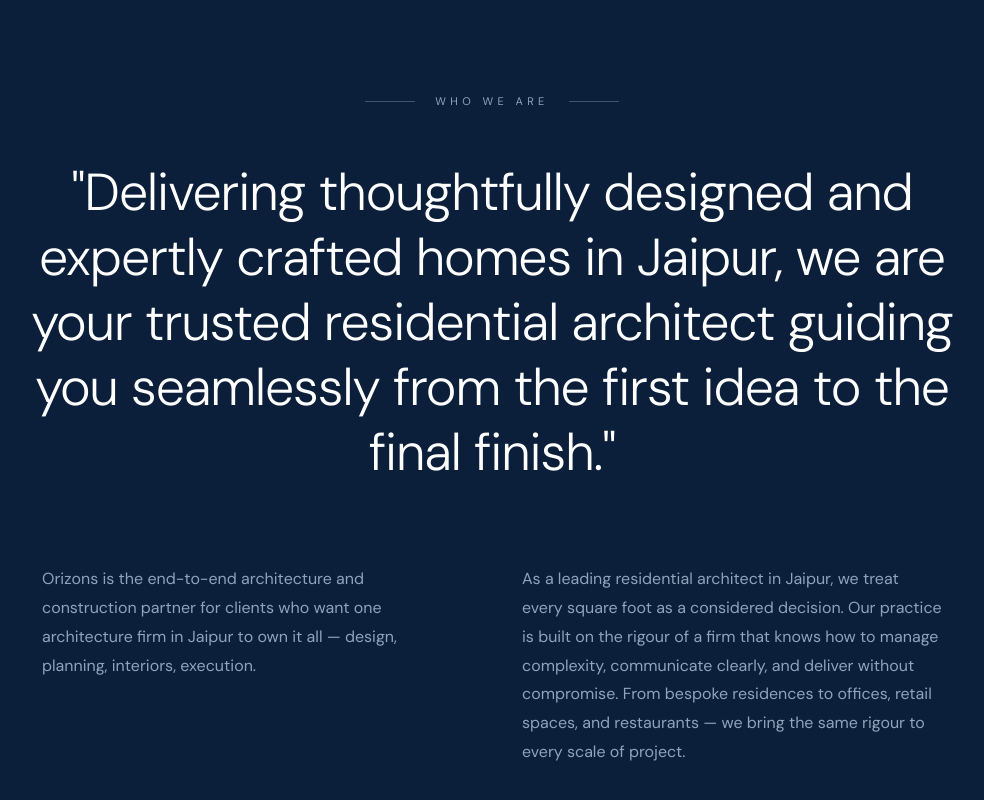
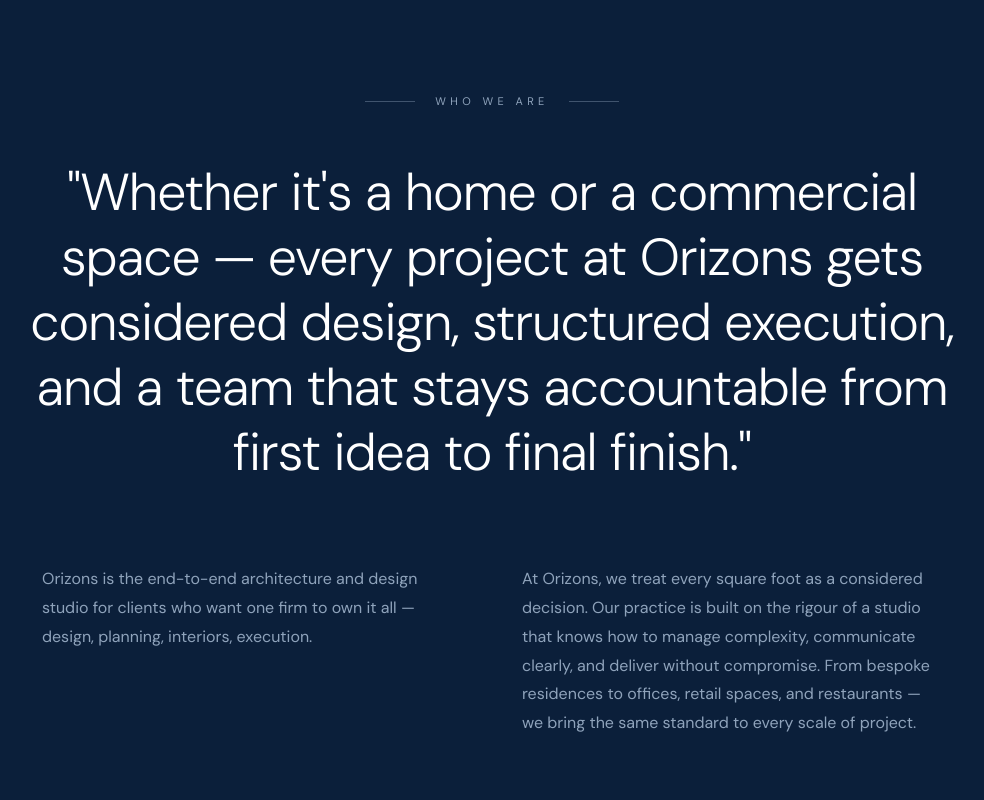
Before and after one commit to aryamands/orizonsarchitectsfinal, a plain HTML site: page frontend/index.html in a window 1280 px wide. Shown: the part 1423-2223 px from the top of the page, without its empty margins (148-1132 px from the left). Drawn offline with nearby package versions, Linux system fonts and the light colour scheme.

Commit message:
Update homepage who-we-are messaging copy

```diff
--- a/frontend/index.html
+++ b/frontend/index.html
@@ -525,24 +525,13 @@
                     <span class="accent-line"></span>
                 </div>
                 <h2 class="philosophy-quote anim-phil-item">
-                    "Delivering thoughtfully designed and expertly crafted homes in Jaipur, we are your trusted residential architect guiding you seamlessly from the first idea to the final finish."
+                    "Whether it's a home or a commercial space &mdash; every project at Orizons gets considered design, structured execution, and a team that stays accountable from first idea to final finish."
                 </h2>
                 <div class="philosophy-text-grid">
                     <p class="info-text anim-phil-item">
-                        Orizons is the end-to-end architecture and construction
-                        partner for clients who want one architecture firm in
-                        Jaipur to own it all — design, planning, interiors,
-                        execution.
-                    </p>
+                        Orizons is the end-to-end architecture and design studio for clients who want one firm to own it all &mdash; design, planning, interiors, execution.</p>
                     <p class="info-text anim-phil-item">
-                        As a leading residential architect in Jaipur, we treat
-                        every square foot as a considered decision. Our practice
-                        is built on the rigour of a firm that knows how to
-                        manage complexity, communicate clearly, and deliver
-                        without compromise. From bespoke residences to offices,
-                        retail spaces, and restaurants — we bring the same
-                        rigour to every scale of project.
-                    </p>
+                        At Orizons, we treat every square foot as a considered decision. Our practice is built on the rigour of a studio that knows how to manage complexity, communicate clearly, and deliver without compromise. From bespoke residences to offices, retail spaces, and restaurants &mdash; we bring the same standard to every scale of project.</p>
                 </div>
             </div>
         </section>
```
